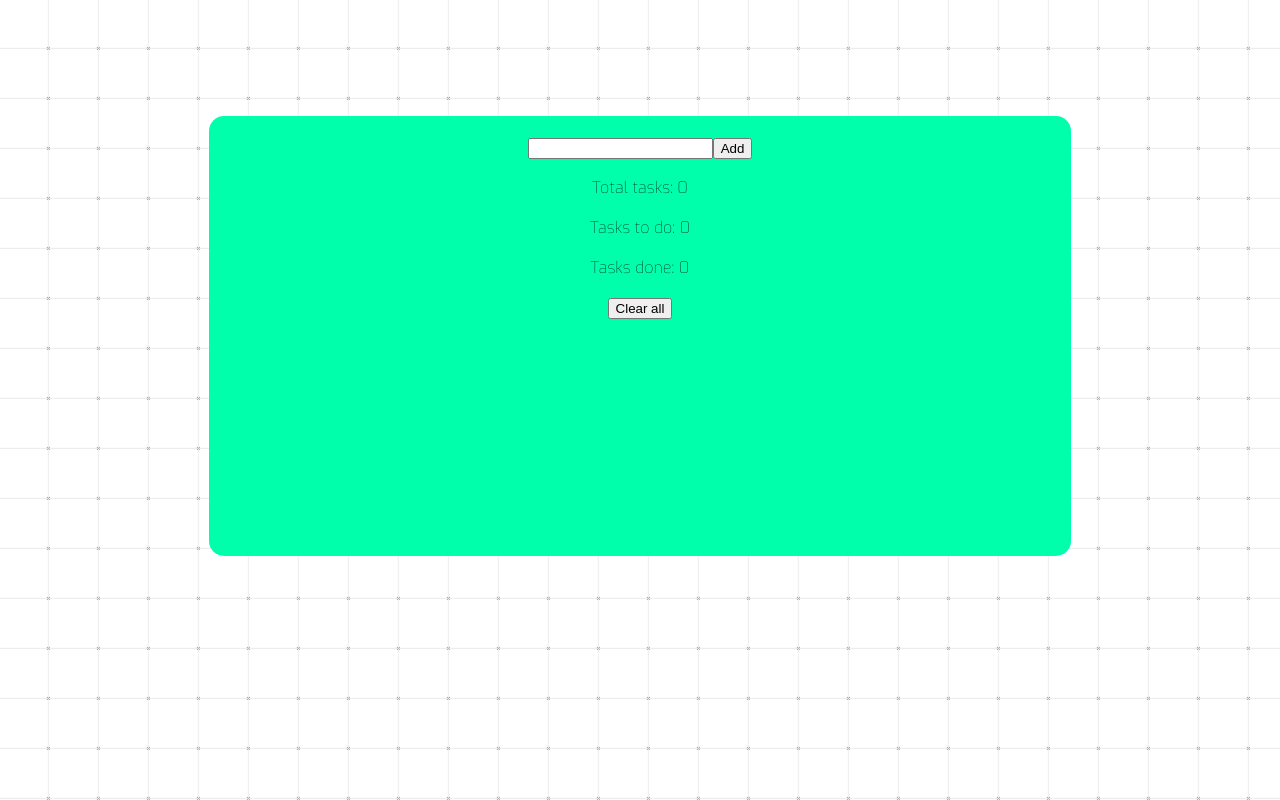
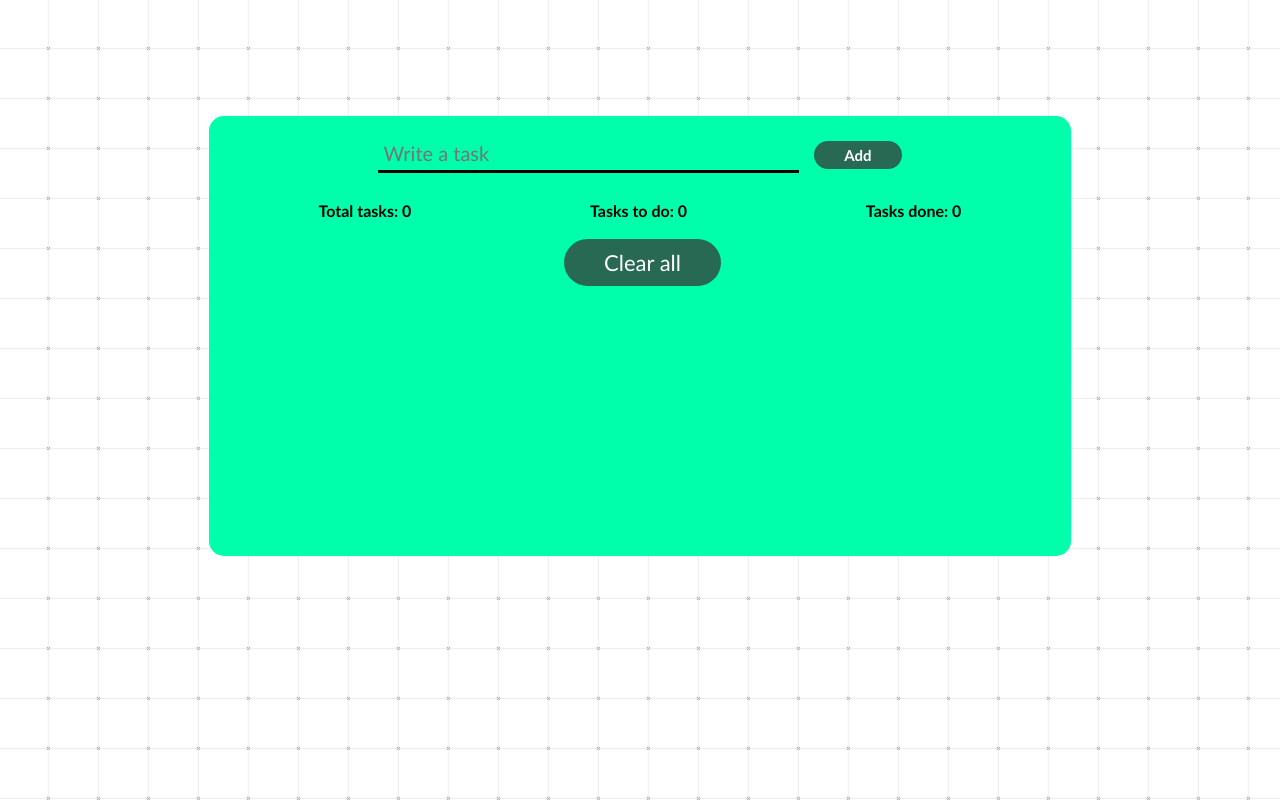
Before and after one commit to mariago6/todolist, a React (Create React App) app: page / in a window 1280 px wide. Built offline with nearby package versions, Linux system fonts and the light colour scheme.

Commit message:
buttons, font, counter

```diff
--- a/src/App.js
+++ b/src/App.js
@@ -1,7 +1,7 @@
 import React from "react";
 import { useState, useEffect } from "react";
-import {ContainerCard, Card} from './App.styled';
-import WriteForm from "./components/WriteForm";
+import {ContainerCard, Card, CountTasks, ClearButton} from './App.styled';
+import WriteForm from "./components/WriteForm/WriteForm";
 import ItemList from "./components/ItemList/ItemList";
 
 function App() {
@@ -83,15 +83,20 @@ function App() {
       <ContainerCard>
         <Card>
           <WriteForm onChange={(e) => setCurrentTask(e.target.value)} click={taskList} value={currentTask}/>
-          <div className="d-flex">
-            <p> Total tasks: {tasks.length} </p>
-            <p> Tasks to do: {tasks.filter(task => task.completed === false).length}</p>
-            <p> Tasks done: {tasks.filter(task => task.completed === true).length}</p>
-          </div>
+          <CountTasks>
+            <p> <strong>Total tasks: {tasks.length} </strong></p>
+            <p> <strong>Tasks to do: {tasks.filter(task => task.completed === false).length}</strong></p>
+            <p> <strong>Tasks done: {tasks.filter(task => task.completed === true).length}</strong></p>
+          </CountTasks>
+          {/* <ListGroup horizontal className="detailsCardListGroup">
+            <ListGroup.Item> Total tasks: {tasks.length}</ListGroup.Item>
+            <ListGroup.Item> Tasks to do: {tasks.filter(task => task.completed === false).length}</ListGroup.Item>
+            <ListGroup.Item>Tasks done: {tasks.filter(task => task.completed === true).length}</ListGroup.Item>
+          </ListGroup> */}
           <div>
             {items}
           </div>
-          <button type="button" onClick={clearTaskList}>Clear all</button>
+          <ClearButton type="button" onClick={clearTaskList}>Clear all</ClearButton>
         </Card>
       </ContainerCard>
     </div>
--- a/src/App.styled.js
+++ b/src/App.styled.js
@@ -17,5 +17,21 @@ export const Card = styled.div`
   padding: 20px;
 `
 export const ClearButton = styled.button`
+  background-color: #286953;
+  padding-left: 40px;
+  padding-right: 40px;
+  padding-top: 10px;
+  padding-bottom: 10px;
+  border-radius: 40px;
+  border: none;
+  margin-left: 5px;
+  cursor: pointer;
+  color: white;
+  font-size: 22px;
+  font-family: Candara, Calibri, Segoe, "Segoe UI", Optima, Arial, sans-serif;
+`
 
+export const CountTasks = styled.div`
+  display: flex;
+  justify-content: space-around;
 `
--- a/src/components/WriteForm.js
+++ /dev/null
@@ -1,13 +0,0 @@
-import React from "react";
-
-function WriteForm({click, onChange, value}) {
-  return(
-    <form onSubmit={click}>
-      <input type='text' onChange={onChange} value={value}/>
-      <button type="submit">Add</button>
-    </form>
-
-  )
-}
-
-export default WriteForm;
--- /dev/null
+++ b/src/components/WriteForm/WriteForm.js
@@ -0,0 +1,14 @@
+import React from "react";
+import {AddButton, WriteTaskInput} from './WriteForm.styled'
+
+function WriteForm({click, onChange, value}) {
+  return(
+    <form onSubmit={click}>
+      <WriteTaskInput type='text' onChange={onChange} value={value} placeholder='Write a task'/>
+      <AddButton type="submit"><strong>Add</strong></AddButton>
+    </form>
+
+  )
+}
+
+export default WriteForm;
--- /dev/null
+++ b/src/components/WriteForm/WriteForm.styled.js
@@ -0,0 +1,28 @@
+import styled from "styled-components";
+
+export const AddButton = styled.button`
+  background-color: #286953;
+  padding-left: 30px;
+  padding-right: 30px;
+  padding-top: 5px;
+  padding-bottom: 5px;
+  border-radius: 20px;
+  border: none;
+  margin-left: 15px;
+  cursor: pointer;
+  color: white;
+  font-family: Candara, Calibri, Segoe, "Segoe UI", Optima, Arial, sans-serif;
+  font-size: 15px;
+`
+
+export const WriteTaskInput = styled.input`
+  background-color: #00FFAB;
+  border: none;
+  border-bottom: solid 3px ;
+  width: 50%;
+  padding: 5px;
+  border-color: black;
+  margin-bottom: 10px;
+  font-family: Candara, Calibri, Segoe, "Segoe UI", Optima, Arial, sans-serif;
+  font-size: 20px;
+`
--- a/src/index.css
+++ b/src/index.css
@@ -56,4 +56,5 @@ body {
   -moz-animation-timing-function: linear;
   -o-animation-timing-function: linear;
   animation-timing-function: linear;
+  font-family: Candara, Calibri, Segoe, "Segoe UI", Optima, Arial, sans-serif;
 }
```
